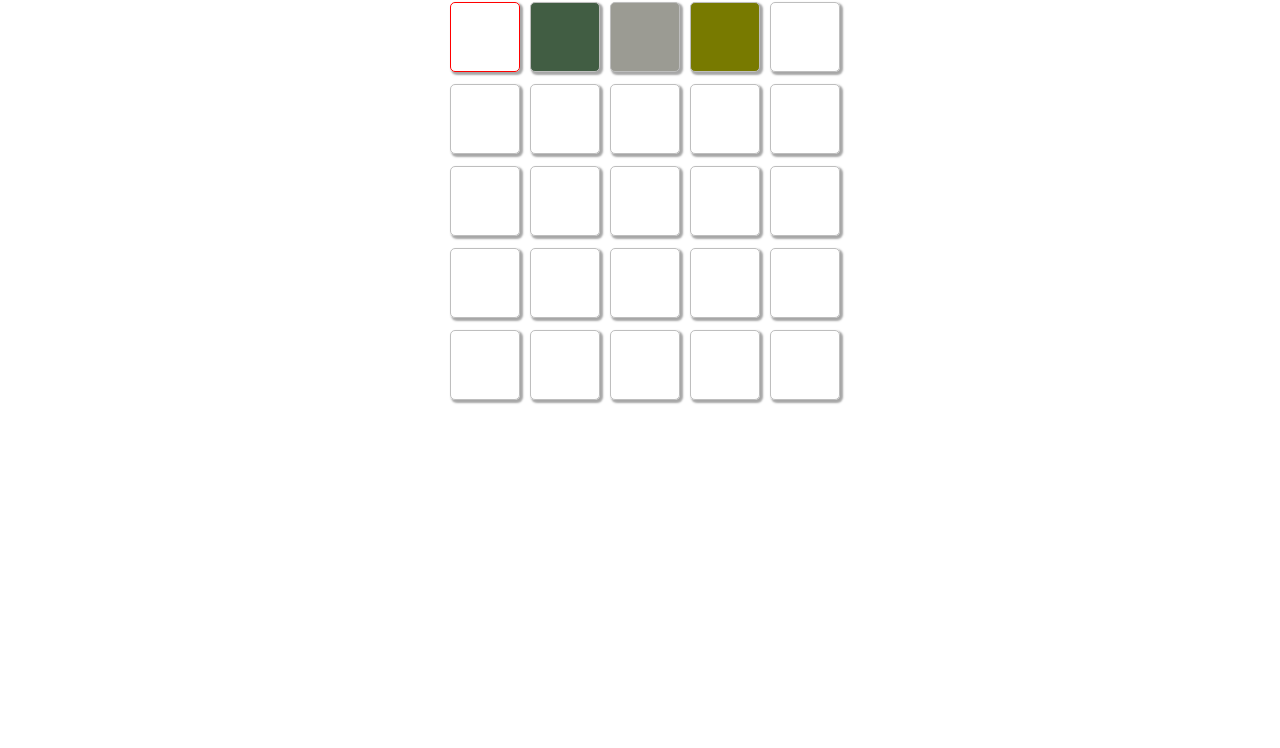
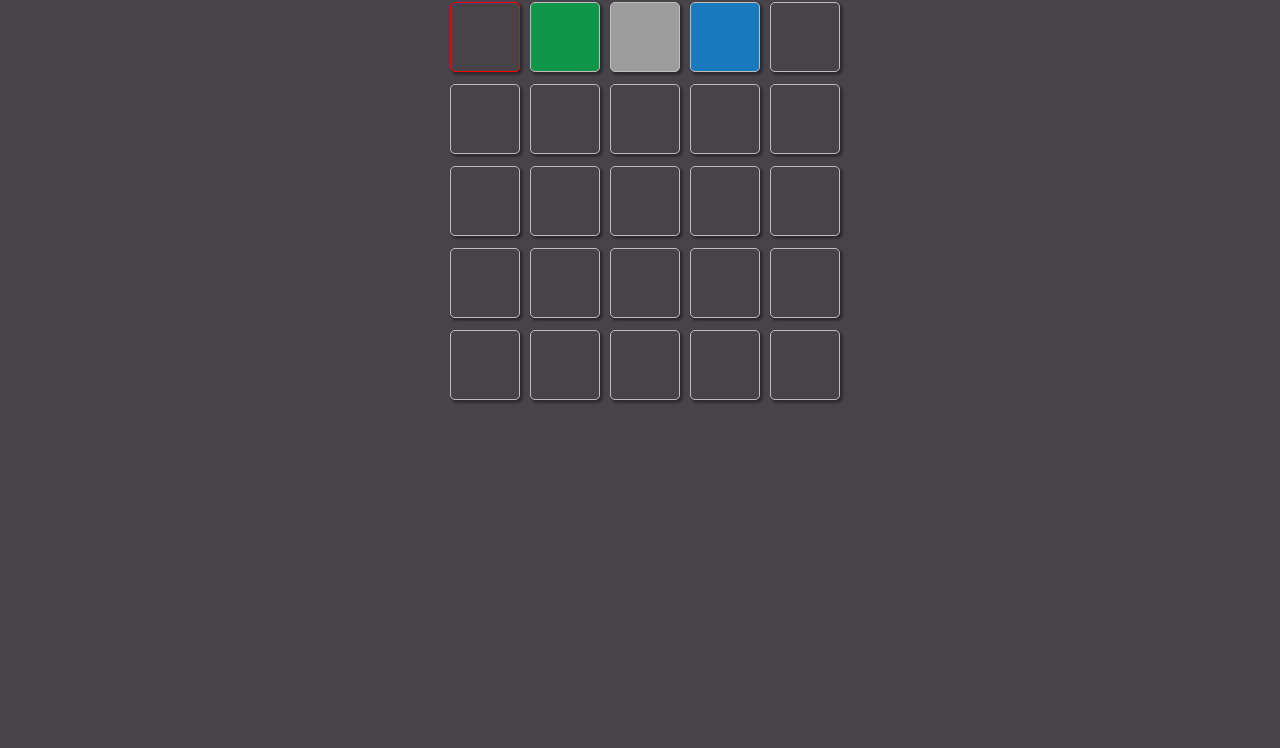
Before and after one commit to Reiqy/inwersordle, a website with bundled scripts: page index.html in a window 1280 px wide. Shown: the part 52-800 px from the top of the page. Built offline with nearby package versions, Linux system fonts and the light colour scheme.

Commit message:
New colors for tiles selected

```diff
--- a/assets/style.css
+++ b/assets/style.css
@@ -1,5 +1,6 @@
 html, body {
   margin: 0;
+  background-color: #484349;
 }
 
 nav#primary {
@@ -7,7 +8,7 @@ nav#primary {
   display: inline-block;
   position: relative;
   height: 40px;
-  background-color: pink;
+  background-color: #D17B0F;
 }
 
 nav#primary ul {
@@ -65,6 +66,8 @@ nav#primary img {
   border-radius: 5px;
   box-shadow: rgba(0, 0, 0, 0.35) 2px 2px 2px 1px;
 
+  color: #FFFFFF;
+
   transition: all linear 0.4s;
   transition-property: color, background-color;
 }
@@ -82,16 +85,13 @@ nav#primary img {
 }
 
 .cell.correct {
-  color: #FFFFFF;
-  background-color: #415D43;
+  background-color: #109648;
 }
 
 .cell.mispositioned {
-  color: #FFFFFF;
-  background-color: #787A00;
+  background-color: #197BBD;
 }
 
 .cell.incorrect {
-  color: #FFFFFF;
-  background-color: #9B9B93;
+  background-color: #9D9D9D;
 }
--- a/style.css
+++ /dev/null
@@ -1,67 +0,0 @@
-#content {
-  width: 400px;
-  aspect-ratio: 1;
-  margin-left: auto;
-  margin-right: auto;
-  padding: 0;
-}
-
-#wordle {
-  width: 100%;
-  aspect-ratio: 1;
-  text-transform: uppercase;
-  font-family: "Source Code Pro";
-  font-size: 40px;
-  font-weight: bold;
-}
-
-.row {
-  width: 100%;
-  height: 72px;
-  text-align: center;
-  line-height: 66px;
-}
-
-.row:not(.cell.first) {
-  margin-top: 10px;
-}
-
-.cell {
-  height: calc(100% - 4px);
-  aspect-ratio: 1;
-
-  float: left;
-
-  border: 1px solid #bebebe;
-  border-radius: 5px;
-  box-shadow: rgba(0, 0, 0, 0.35) 2px 2px 2px 1px;
-
-  transition: color background-color linear 0.6s;
-}
-
-.cell:hover {
-  cursor: pointer;
-}
-
-.cell:not(.row.first) {
-  margin-left: 10px;
-}
-
-.cell.selected {
-  border: 1px solid red;
-}
-
-.cell.correct {
-  color: #FFFFFF;
-  background-color: #415D43;
-}
-
-.cell.mispositioned {
-  color: #FFFFFF;
-  background-color: #787A00;
-}
-
-.cell.incorrect {
-  color: #FFFFFF;
-  background-color: #9B9B93;
-}
```
